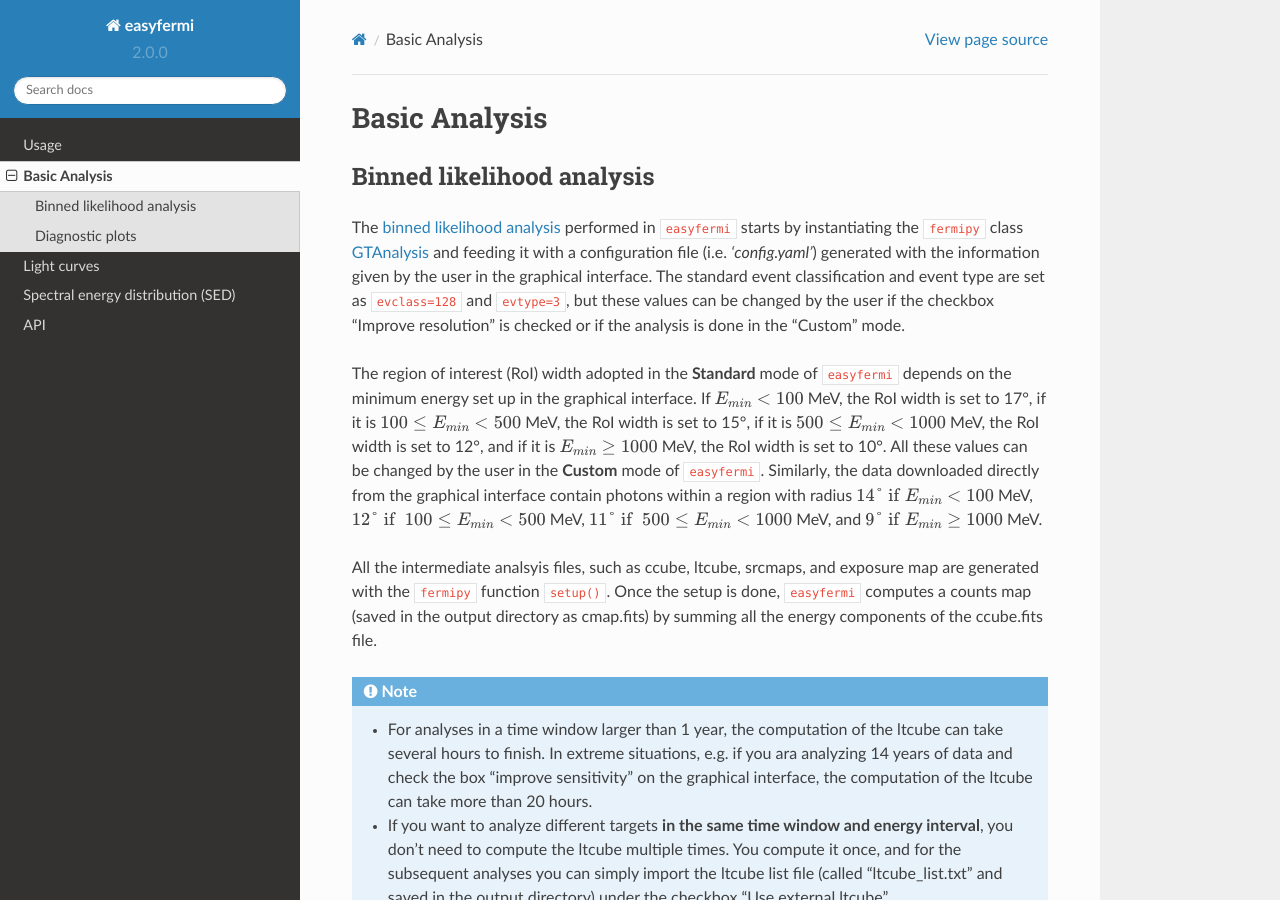
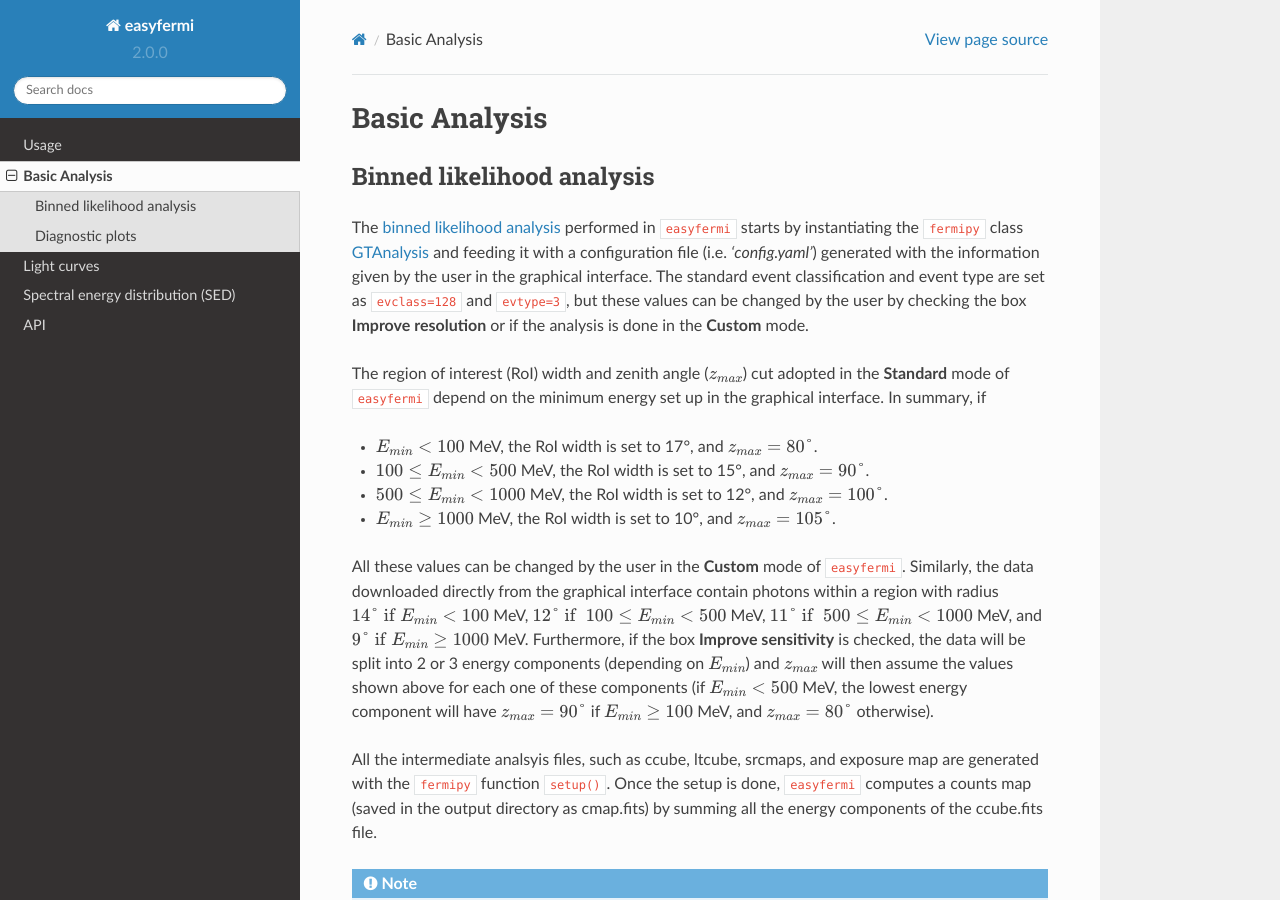
Before and after one commit to ranieremenezes/easyfermi, a Sphinx documentation site: the page built from docs/source/Basic_analysis.rst, in a window 1280 px wide and 900 px high. Built offline with Sphinx 7.4.7 and the Read the Docs theme 2.0.0, drawn with Linux system fonts in a browser that asks for light colours; some of the changed text lies outside the part shown.

Commit message:
Basic analysis docs

```diff
--- a/docs/source/Basic_analysis.rst
+++ b/docs/source/Basic_analysis.rst
@@ -6,9 +6,16 @@ Basic Analysis
 Binned likelihood analysis
 --------------------------
 
-The `binned likelihood analysis <https://fermi.gsfc.nasa.gov/ssc/data/analysis/scitools/binned_likelihood_tutorial.html>`_ performed in ``easyfermi`` starts by instantiating the ``fermipy`` class `GTAnalysis <https://fermipy.readthedocs.io/en/latest/quickstart.html#creating-an-analysis-script>`_ and feeding it with a configuration file (i.e. `'config.yaml'`) generated with the information given by the user in the graphical interface. The standard event classification and event type are set as ``evclass=128`` and ``evtype=3``, but these values can be changed by the user if the checkbox "Improve resolution" is checked or if the analysis is done in the "Custom" mode.
+The `binned likelihood analysis <https://fermi.gsfc.nasa.gov/ssc/data/analysis/scitools/binned_likelihood_tutorial.html>`_ performed in ``easyfermi`` starts by instantiating the ``fermipy`` class `GTAnalysis <https://fermipy.readthedocs.io/en/latest/quickstart.html#creating-an-analysis-script>`_ and feeding it with a configuration file (i.e. `'config.yaml'`) generated with the information given by the user in the graphical interface. The standard event classification and event type are set as ``evclass=128`` and ``evtype=3``, but these values can be changed by the user by checking the box **Improve resolution** or if the analysis is done in the **Custom** mode.
 
-The region of interest (RoI) width adopted in the **Standard** mode of ``easyfermi`` depends on the minimum energy set up in the graphical interface. If :math:`E_{min} < 100` MeV, the RoI width is set to 17°, if it is :math:`100 \leq E_{min} < 500` MeV, the RoI width is set to 15°, if it is :math:`500 \leq E_{min} < 1000` MeV, the RoI width is set to 12°, and if it is :math:`E_{min} \geq 1000` MeV, the RoI width is set to 10°. All these values can be changed by the user in the **Custom** mode of ``easyfermi``. Similarly, the data downloaded directly from the graphical interface contain photons within a region with radius :math:`14°~\mathrm{if}~E_{min} < 100` MeV, :math:`12°~\mathrm{if}~~100 \leq E_{min} < 500` MeV, :math:`11°~\mathrm{if}~~500 \leq E_{min} < 1000` MeV, and :math:`9°~\mathrm{if}~E_{min} \geq 1000` MeV.
+The region of interest (RoI) width and zenith angle (:math:`z_{max}`) cut adopted in the **Standard** mode of ``easyfermi`` depend on the minimum energy set up in the graphical interface. In summary, if
+
+- :math:`E_{min} < 100` MeV, the RoI width is set to 17°, and :math:`z_{max} = 80°`.
+- :math:`100 \leq E_{min} < 500` MeV, the RoI width is set to 15°, and :math:`z_{max} = 90°`.
+- :math:`500 \leq E_{min} < 1000` MeV, the RoI width is set to 12°, and :math:`z_{max} = 100°`.
+- :math:`E_{min} \geq 1000` MeV, the RoI width is set to 10°, and :math:`z_{max} = 105°`.
+
+All these values can be changed by the user in the **Custom** mode of ``easyfermi``. Similarly, the data downloaded directly from the graphical interface contain photons within a region with radius :math:`14°~\mathrm{if}~E_{min} < 100` MeV, :math:`12°~\mathrm{if}~~100 \leq E_{min} < 500` MeV, :math:`11°~\mathrm{if}~~500 \leq E_{min} < 1000` MeV, and :math:`9°~\mathrm{if}~E_{min} \geq 1000` MeV. Furthermore, if the box **Improve sensitivity** is checked, the data will be split into 2 or 3 energy components (depending on :math:`E_{min}`) and :math:`z_{max}` will then assume the values shown above for each one of these components (if :math:`E_{min} < 500` MeV, the lowest energy component will have :math:`z_{max} = 90°` if :math:`E_{min} \geq 100` MeV, and :math:`z_{max} = 80°` otherwise).
 
 
 All the intermediate analsyis files, such as ccube, ltcube, srcmaps, and exposure map are generated with the ``fermipy`` function ``setup()``. Once the setup is done, ``easyfermi`` computes a counts map (saved in the output directory as cmap.fits) by summing all the energy components of the ccube.fits file.
```
Also changed, not shown: other parts of docs/source/Basic_analysis.rst (+4 -4 lines).
